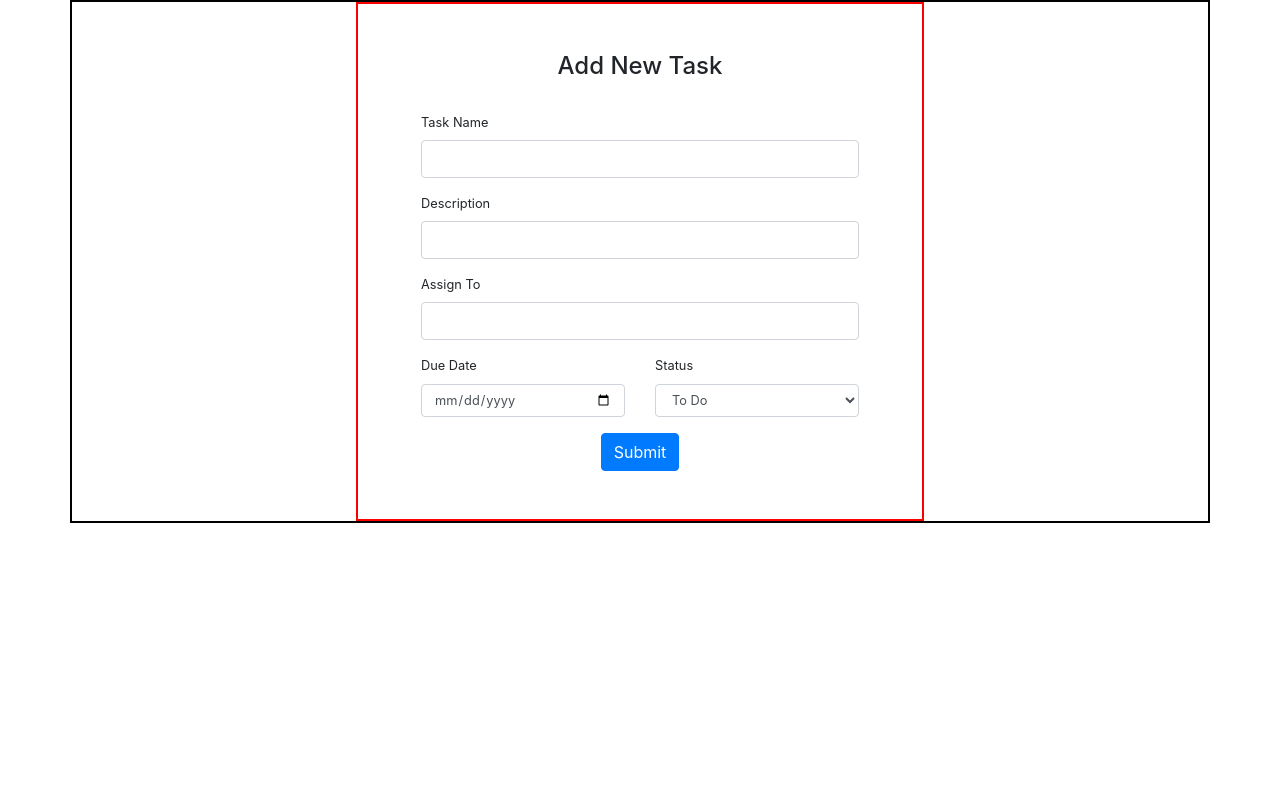
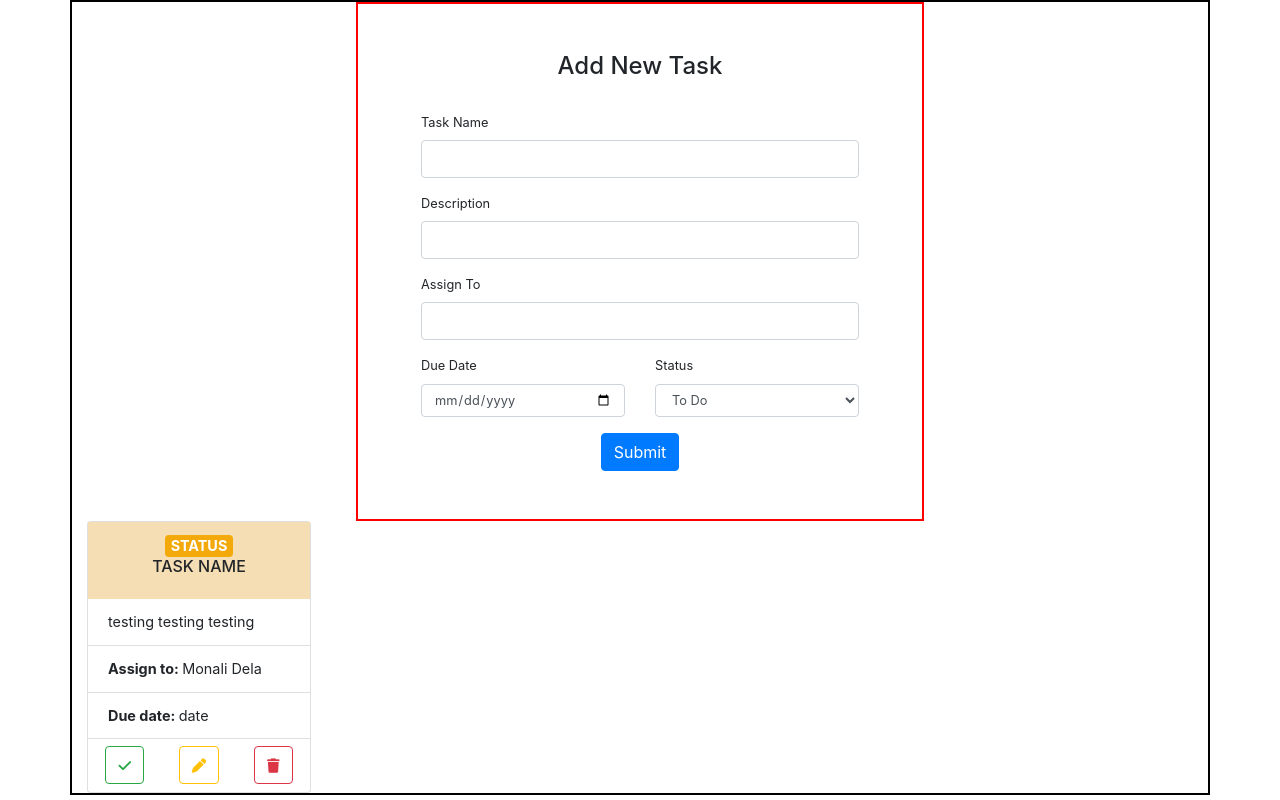
Before and after one commit to MonaliDela/TaskPlanner-WebApp, a plain HTML site: page index.html in a window 1280 px wide. Drawn offline with nearby package versions, Linux system fonts and the light colour scheme.

Commit message:
create task card

```diff
--- a/index.html
+++ b/index.html
@@ -77,6 +77,43 @@
             </div>
         </section>
 
+        <!-- task card section -->
+        <section>
+            <div>
+                <div class="card">
+
+
+                    <div id="taskName" >
+                        <span class="badge" id="statusBadge">STATUS</span>
+                        <h6 class="card-title" >TASK NAME</h6>
+                    </div>
+
+                    <div class="cardbody">
+                        <ul class="list-group list-group-flush">
+
+                            <li class="list-group-item"> testing testing testing </li>
+                            <li class="list-group-item"><strong> Assign to: </strong> Monali Dela </li>
+                            <li class="list-group-item"><strong> Due date: </strong>  date </li>
+                        </ul>
+
+                        <div class="d-flex my-2 justify-content-around">
+                            <button class="btn btn-outline-success" id="taskbtn"><i class='fas fa-check taskCardIcon'></i></button>
+                            <button class="btn btn-outline-warning"><i class='fas fa-pen taskCardIcon'></i> </button>
+                            <button class="btn btn-outline-danger"><i class='fas fa-trash taskCardIcon'></i></button>
+
+
+
+
+
+                        </div>
+                    </div>
+                </div>
+
+
+            </div>
+
+        </section>
+
 
 
 
--- a/style.css
+++ b/style.css
@@ -39,5 +39,4 @@ form h4{
     padding: 0.7rem;
     text-align: center;
     background-color: wheat;
-
 }
```
